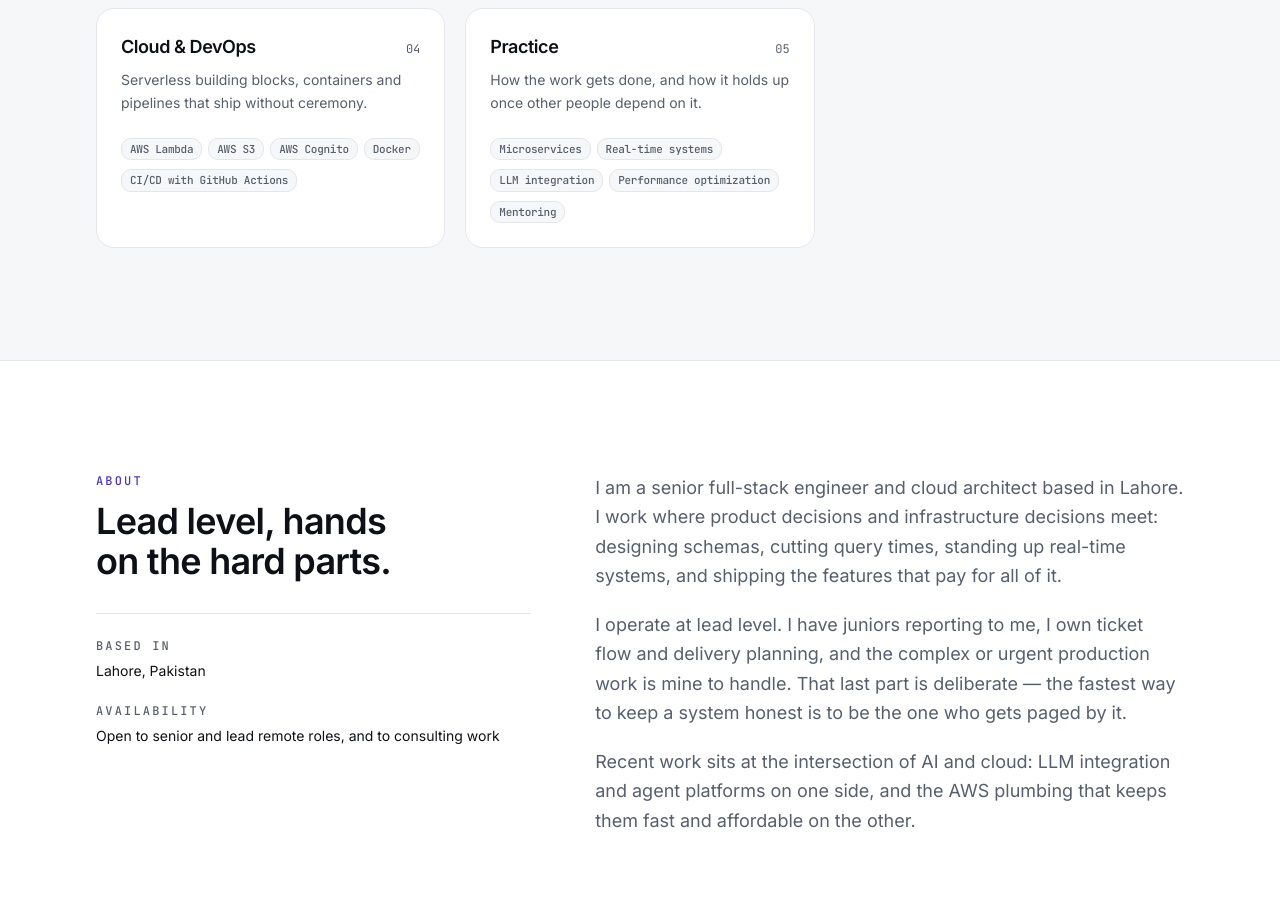
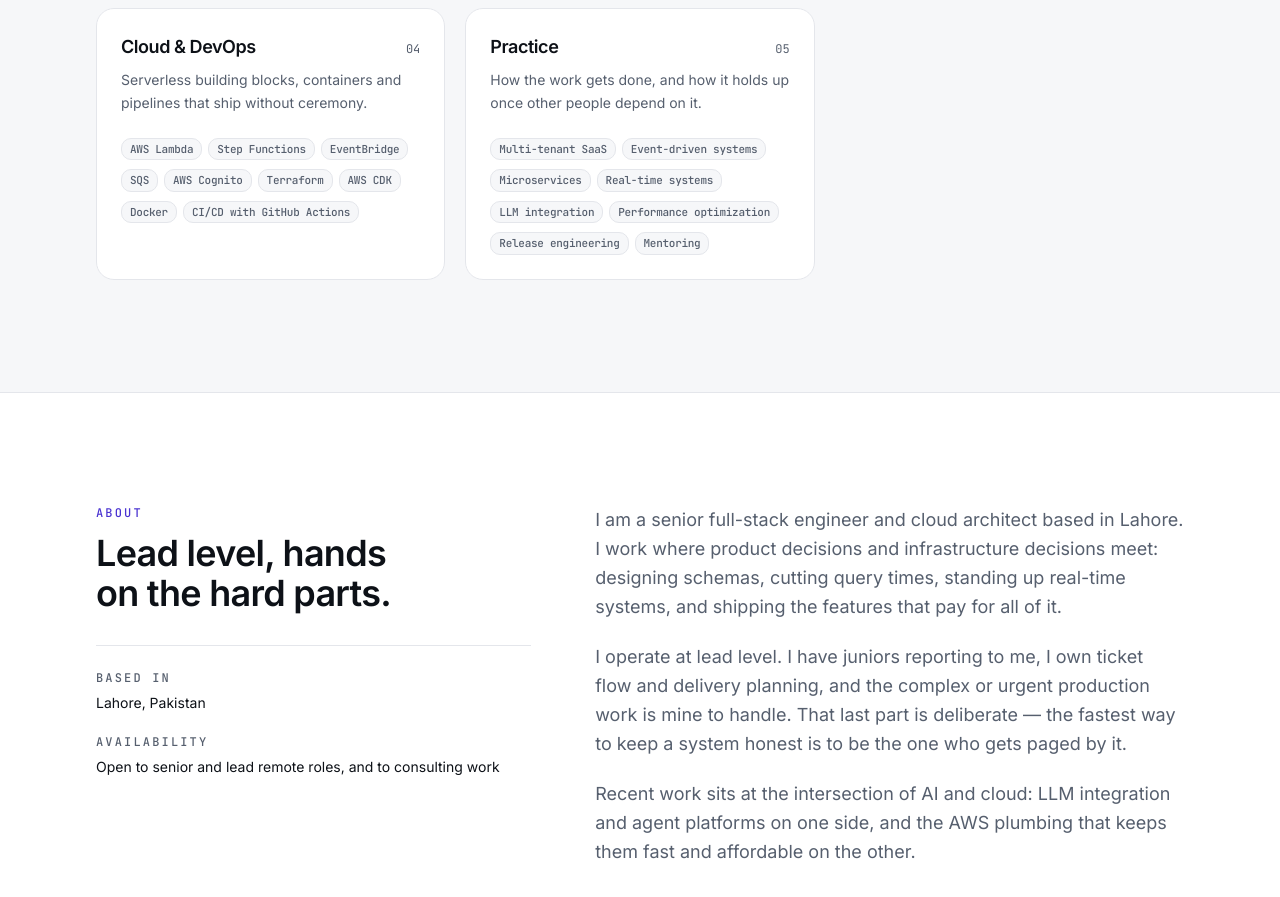
Before and after one commit to syedjawadnisar/Jd_portfolio_v2, a Next.js app: page / in a window 1280 px wide. Shown: the part 2980-3877 px from the top of the page. Built offline with nearby package versions, Linux system fonts and the light colour scheme; no server answers.

Commit message:
Bring the capability lists up to the current stack

```diff
--- a/data/site.ts
+++ b/data/site.ts
@@ -121,8 +121,12 @@ export const skillGroups: SkillGroup[] = [
     note: "Serverless building blocks, containers and pipelines that ship without ceremony.",
     items: [
       "AWS Lambda",
-      "AWS S3",
+      "Step Functions",
+      "EventBridge",
+      "SQS",
       "AWS Cognito",
+      "Terraform",
+      "AWS CDK",
       "Docker",
       "CI/CD with GitHub Actions",
     ],
@@ -131,10 +135,13 @@ export const skillGroups: SkillGroup[] = [
     title: "Practice",
     note: "How the work gets done, and how it holds up once other people depend on it.",
     items: [
+      "Multi-tenant SaaS",
+      "Event-driven systems",
       "Microservices",
       "Real-time systems",
       "LLM integration",
       "Performance optimization",
+      "Release engineering",
       "Mentoring",
     ],
   },
```
